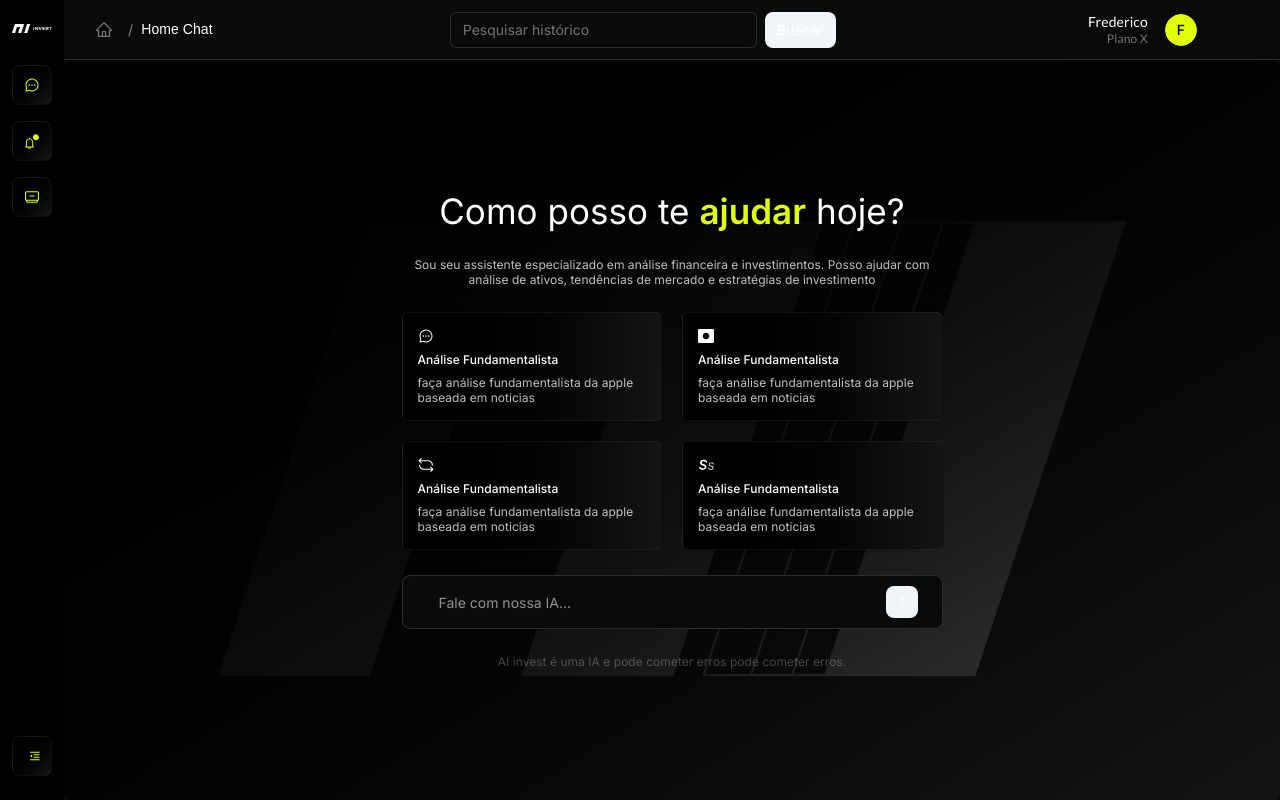
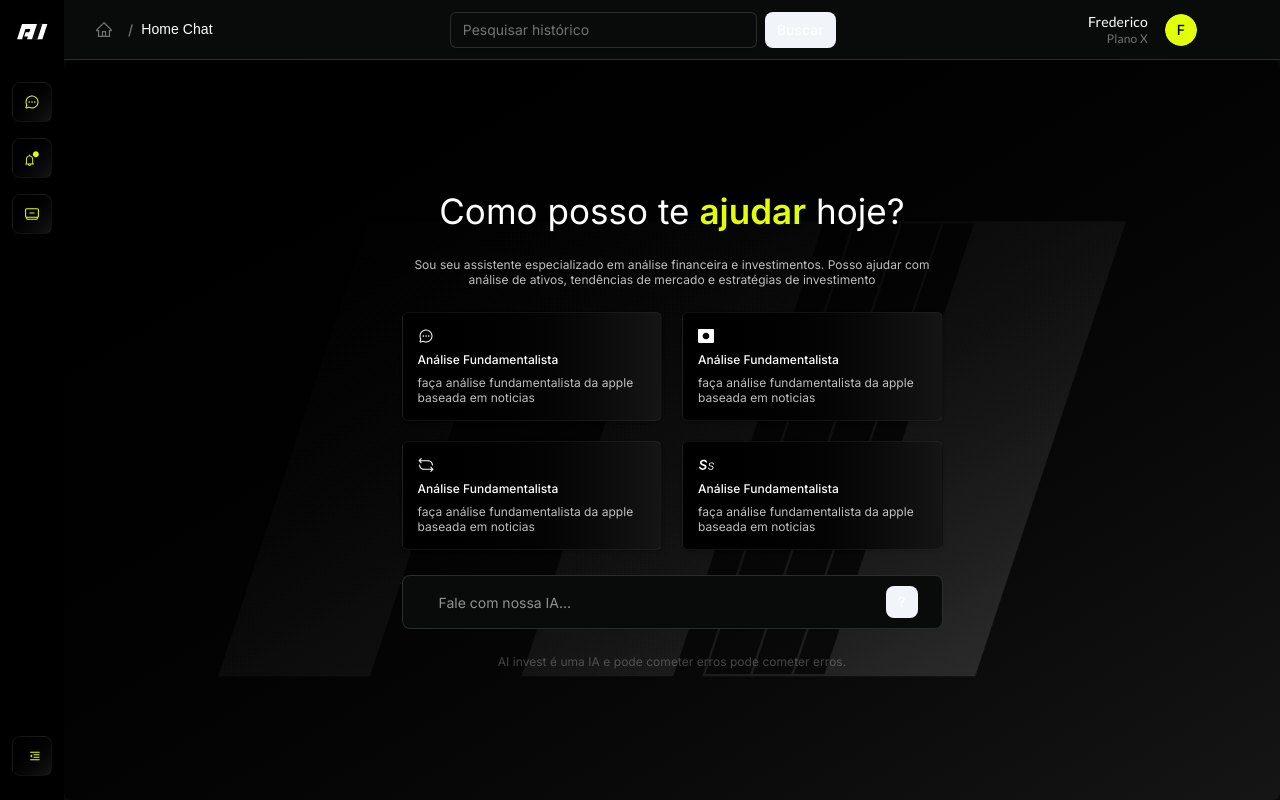
Before and after one commit to Ai-Investidor/ai-investe-app, a Vue app: page / in a window 1280 px wide. Built offline with nearby package versions, Linux system fonts and the light colour scheme; a web font is replaced by a local one.

Commit message:
Usar SVG do logo na sidebar e ajustar padding

```diff
--- a/src/layout/Sidebar.vue
+++ b/src/layout/Sidebar.vue
@@ -4,7 +4,7 @@ import MenuFold from "@/components/icons/MenuFold.vue";
 import ChatCircleDots from "@/components/icons/ChatCircleDots.vue";
 import Alerta from "@/components/icons/Alerta.vue";
 import CardStackMinus from "@/components/icons/CardStackMinus.vue";
-import logo from "@assets/images/layout/logo.webp";
+import logo from "@assets/icons/layout/logo-investe_clean.svg";
 
 const sidebarItems = [
     { id: "chat", icon: ChatCircleDots, label: "Chat" },
@@ -15,7 +15,7 @@ const sidebarItems = [
 
 <template>
     <aside
-    class="flex w-spacing-nav-offset flex-col items-center gap-8 bg-surface py-6 px-3"
+        class="flex w-spacing-nav-offset flex-col items-center gap-8 bg-surface pt-3 pb-6 px-3"
     >
         <!-- Logo -->
         <img
@@ -32,14 +32,16 @@ const sidebarItems = [
                 :key="item.id"
                 type="button"
                 :aria-label="item.label"
-        :class="cn(
+                :class="
+                    cn(
                         'flex h-10 w-10 items-center justify-center rounded-lg',
                         'border border-card-border',
                         'bg-gradient-to-br from-surface to-surface-2',
                         'hover:border-primary hover:shadow-lg',
                         'transition-colors duration-200',
-          'focus-visible:outline-2 focus-visible:outline-ring focus-visible:-outline-offset-2'
-        )"
+                        'focus-visible:outline-2 focus-visible:outline-ring focus-visible:-outline-offset-2',
+                    )
+                "
             >
                 <component :is="item.icon" class="h-4 w-4 text-primary" />
             </button>
@@ -52,14 +54,16 @@ const sidebarItems = [
         <button
             type="button"
             aria-label="Alternar menu de navegação"
-      :class="cn(
+            :class="
+                cn(
                     'flex h-10 w-10 items-center justify-center rounded-lg',
                     'border border-card-border',
                     'bg-gradient-to-br from-surface to-surface-2',
                     'hover:border-primary hover:shadow-lg',
                     'transition-colors duration-200',
-        'focus-visible:outline-2 focus-visible:outline-ring focus-visible:-outline-offset-2'
-      )"
+                    'focus-visible:outline-2 focus-visible:outline-ring focus-visible:-outline-offset-2',
+                )
+            "
         >
             <MenuFold class="h-4 w-4 text-primary" />
         </button>
```
Lines whose indentation alone changed are shown as unchanged.
